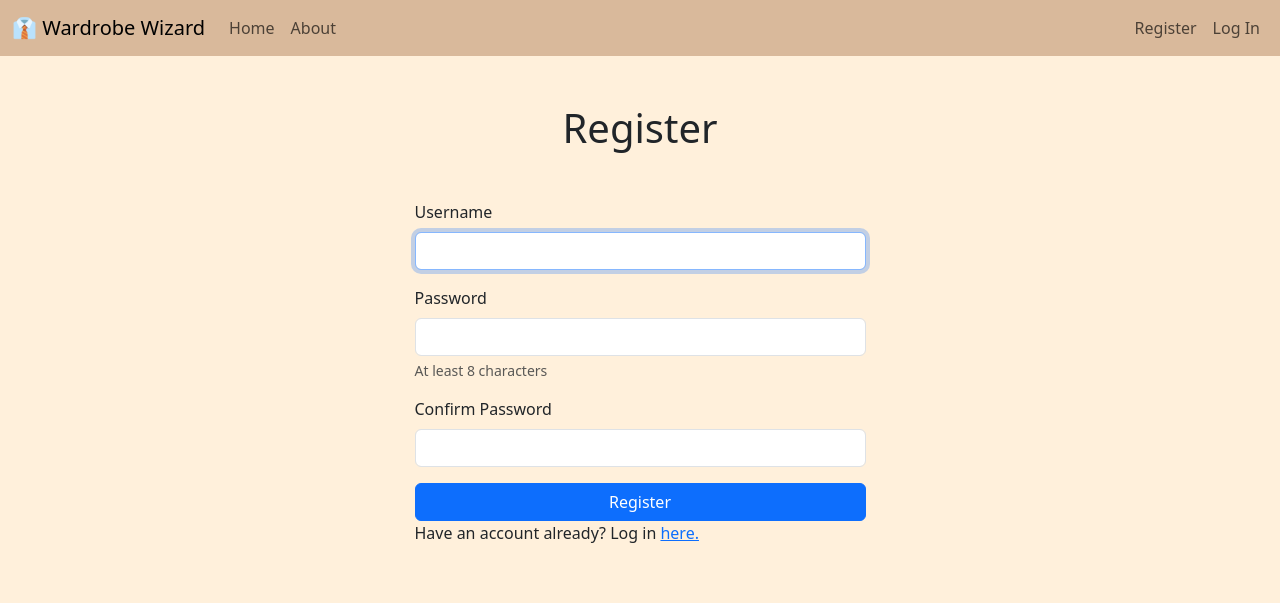
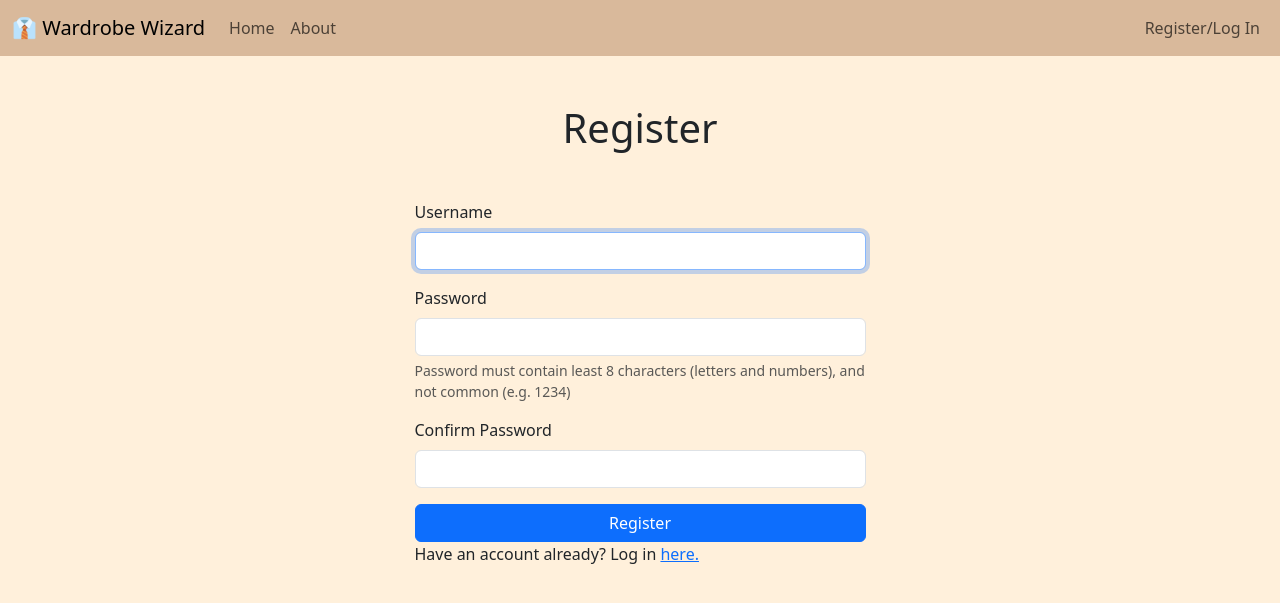
Before and after one commit to j-kennethh/wardrobe-wizard, a Django app: page /users/register/ in a window 1280 px wide. Shown: the top 603 px of the page. Run offline with Django 5.2, Linux system fonts and the light colour scheme; parts of the project's set-up code (start-up, migrations or seed data) failed here and were passed over.

Commit message:
small changes to registration

```diff
--- a/templates/layout.html
+++ b/templates/layout.html
@@ -56,11 +56,11 @@
                 </ul>
                 <ul class="navbar-nav ms-auto">
                     <li class="nav-item">
-                        <a class="nav-link" href="{% url 'users:register' %}">Register</a>
+                        <a class="nav-link" href="{% url 'users:register' %}">Register/Log In</a>
                     </li>
-                    <li class="nav-item">
+                    {% comment %} <li class="nav-item">
                         <a class="nav-link" href="{% url 'users:login' %}">Log In</a>
-                    </li>
+                    </li> {% endcomment %}
                 </ul>
                     {% endif %}
             </div>
--- a/users/templates/users/register.html
+++ b/users/templates/users/register.html
@@ -27,7 +27,7 @@
                     <div class="mb-3">
                         <label for="{{ form.password1.id_for_label }}" class="form-label">Password</label>
                         <input type="password" class="form-control" id="{{ form.password1.id_for_label }}" name="{{ form.password1.html_name }}" required>
-                        <div class="form-text">At least 8 characters</div>
+                        <div class="form-text">Password must contain least 8 characters (letters and numbers), and not common (e.g. 1234)</div>
                     </div>
                     <div class="mb-3">
                         <label for="{{ form.password2.id_for_label }}" class="form-label">Confirm Password</label>
```
